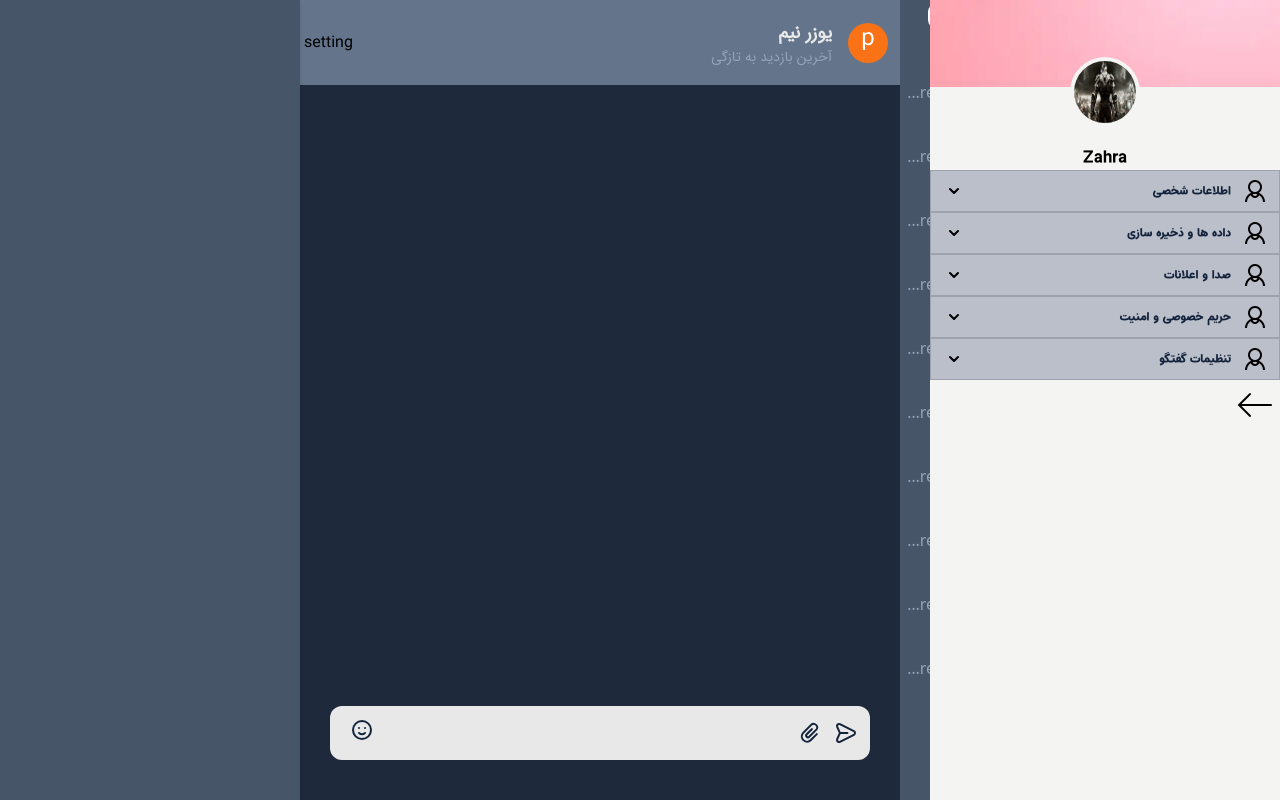
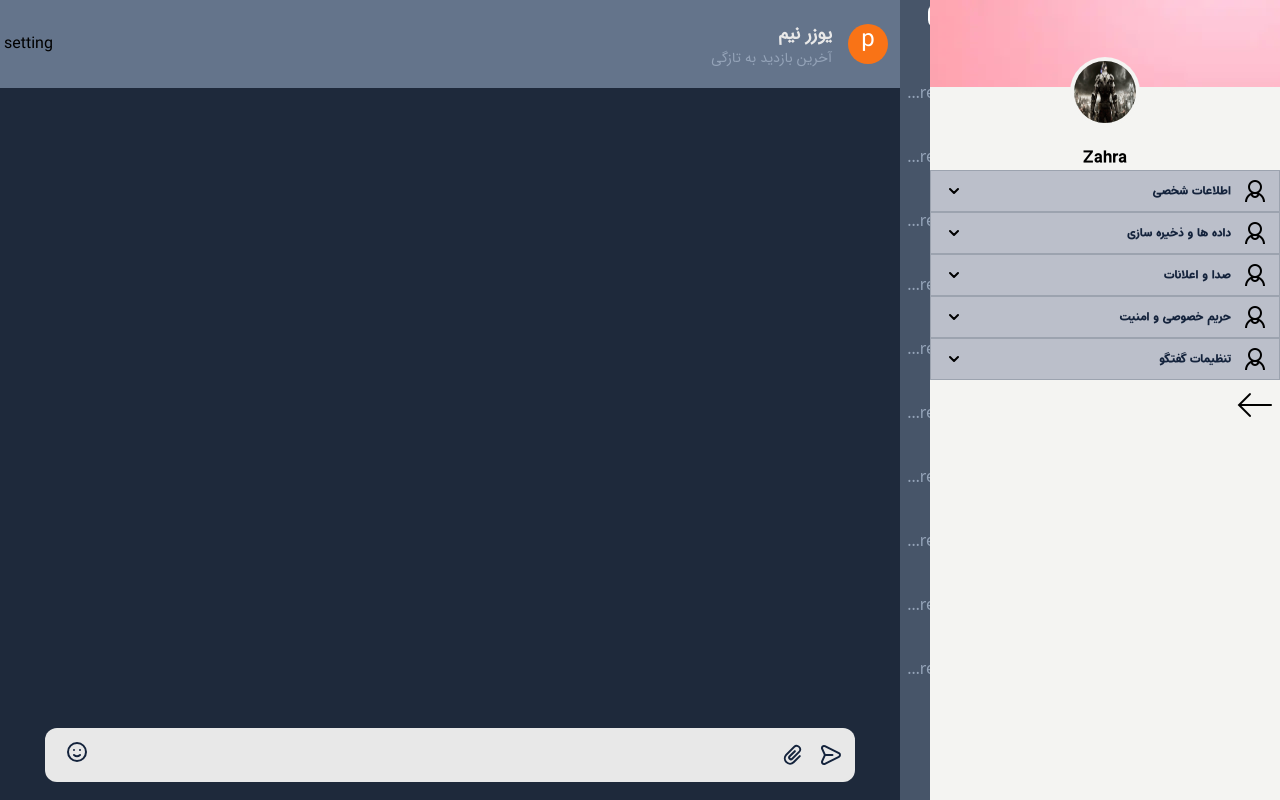
Before and after one commit to Mohaymen-Academy/FE02-Messenger, a React (Vite) app: page /App in a window 1280 px wide. Built offline with nearby package versions, Linux system fonts and the light colour scheme.

Commit message:
before merge

```diff
--- a/src/Components/ChatComps/ChatHeader.jsx
+++ b/src/Components/ChatComps/ChatHeader.jsx
@@ -1,10 +1,14 @@
 import Avatar from './Avatar.jsx';
-
-const ChatHeader = () => (
-  <div className=" flex h-[11%] w-full items-center justify-between bg-slate-500 px-1 font-iRANSans">
+import { useState } from 'react';
+const ChatHeader = ({setActive}) => {
+  return (
+    <>
+      <div
+      onClick={(e)=>setActive(prev=>!prev)}
+      className=" flex h-[11%] w-full items-center justify-between bg-slate-500 px-1 font-iRANSans">
         <div id="header-account" className="flex h-full items-center gap-2">
           <div className="flex-1 py-4">
-        <Avatar isOnline={false} image={'p'}/>
+            <Avatar isOnline={false} image={'p'} />
           </div>
           <div className="">
             <h3 className="text-lg font-semibold text-color2">یوزر نیم </h3>
@@ -13,6 +17,8 @@ const ChatHeader = () => (
         </div>
         <div>setting</div>
       </div>
+    </>
   );
+};
 
 export default ChatHeader;
--- a/src/Components/ChatComps/UserChat.jsx
+++ b/src/Components/ChatComps/UserChat.jsx
@@ -1,10 +1,21 @@
-import React from 'react';
+import React, { useState } from 'react';
 import { ChatBody, ChatHeader } from './';
+import Rightside from '../Rightside.jsx';
+
 export default function UserChat() {
+  const [active, setActive] = useState(false);
   return (
     <>
-      <ChatHeader />
-      <ChatBody />
+      <div
+      className='flex flex-row'>
+        <div
+        className='w-[100%]'>
+          <ChatHeader setActive={setActive} />
+          <ChatBody />
+        </div>
+        <Rightside isActive={active} />
+      </div>
+      {/* {active ?  : <></>} */}
     </>
   );
 }
--- a/src/Components/Layout.jsx
+++ b/src/Components/Layout.jsx
@@ -3,14 +3,12 @@ import LeftSide from './LeftSide.jsx';
 import Rightside from './Rightside.jsx';
 
 const Layout = ({ children }) => {
-  const [active, setActive] = useState(true);
   return (
     <div className="flex h-screen w-screen overflow-hidden  ">
       <LeftSide />
-      <div className="h-full flex-1 bg-slate-800 flex-row pb-6" onClick={() => setActive(!active)}>
+      <div className="h-full flex-1 bg-slate-800 flex-row pb-6">
         {children}
       </div>
-      <Rightside isActive={active} />
     </div>
   );
 };
--- a/src/Components/Rightside.jsx
+++ b/src/Components/Rightside.jsx
@@ -1,8 +1,11 @@
-const Rightside = ({ isActive }) => (
+const Rightside = ({ isActive }) =>{
+  console.log('sdfer');
+  return(
   <div
     className={`h-screen transition-all duration-200 ease-in ${
       isActive ? 'w-[300px]' : 'w-0'
-    } bg-slate-600 shadow-md`}></div>
-);
+    } bg-slate-600 shadow-md`}>
+    </div>
+);}
 
 export default Rightside;
```
Lines whose indentation alone changed are shown as unchanged.
